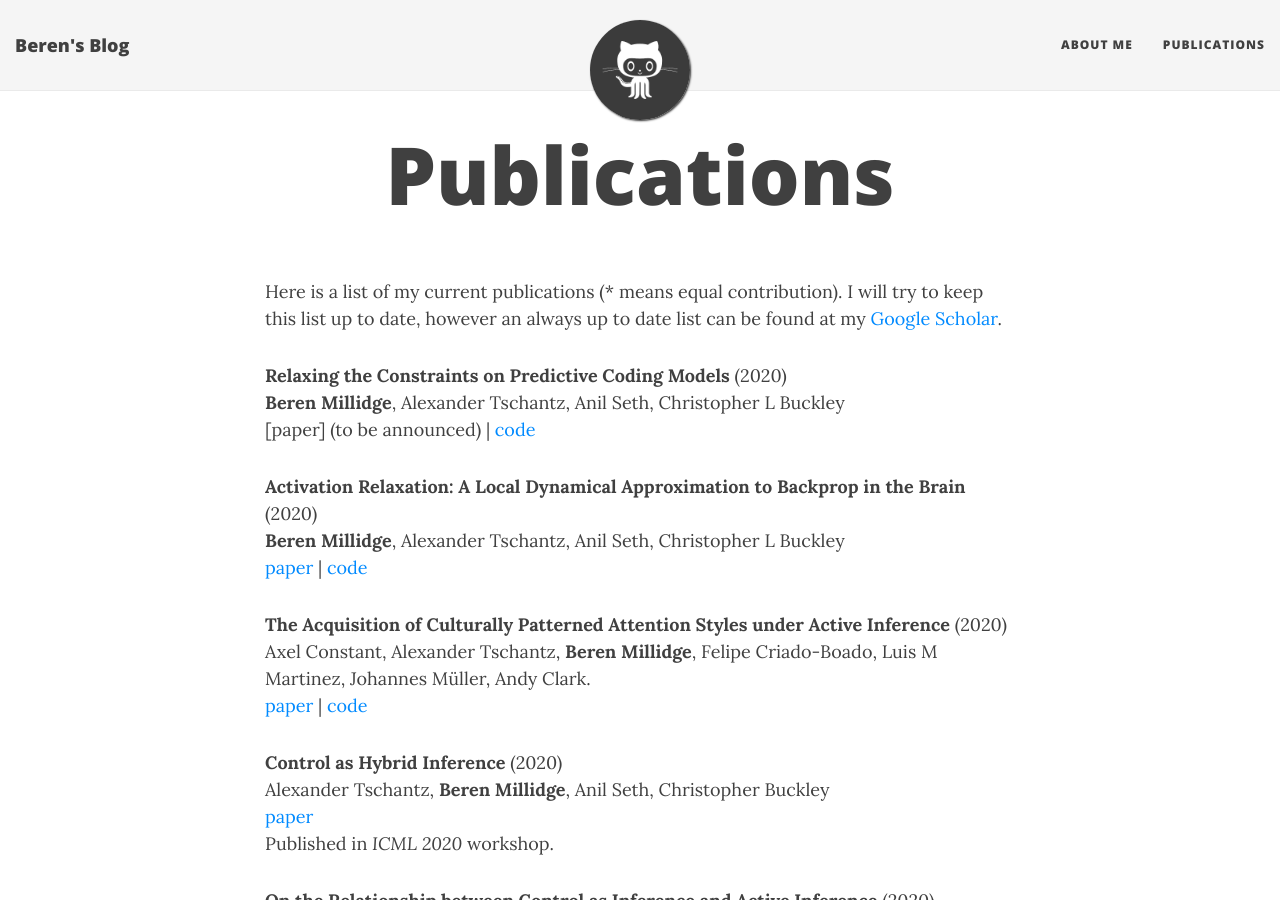
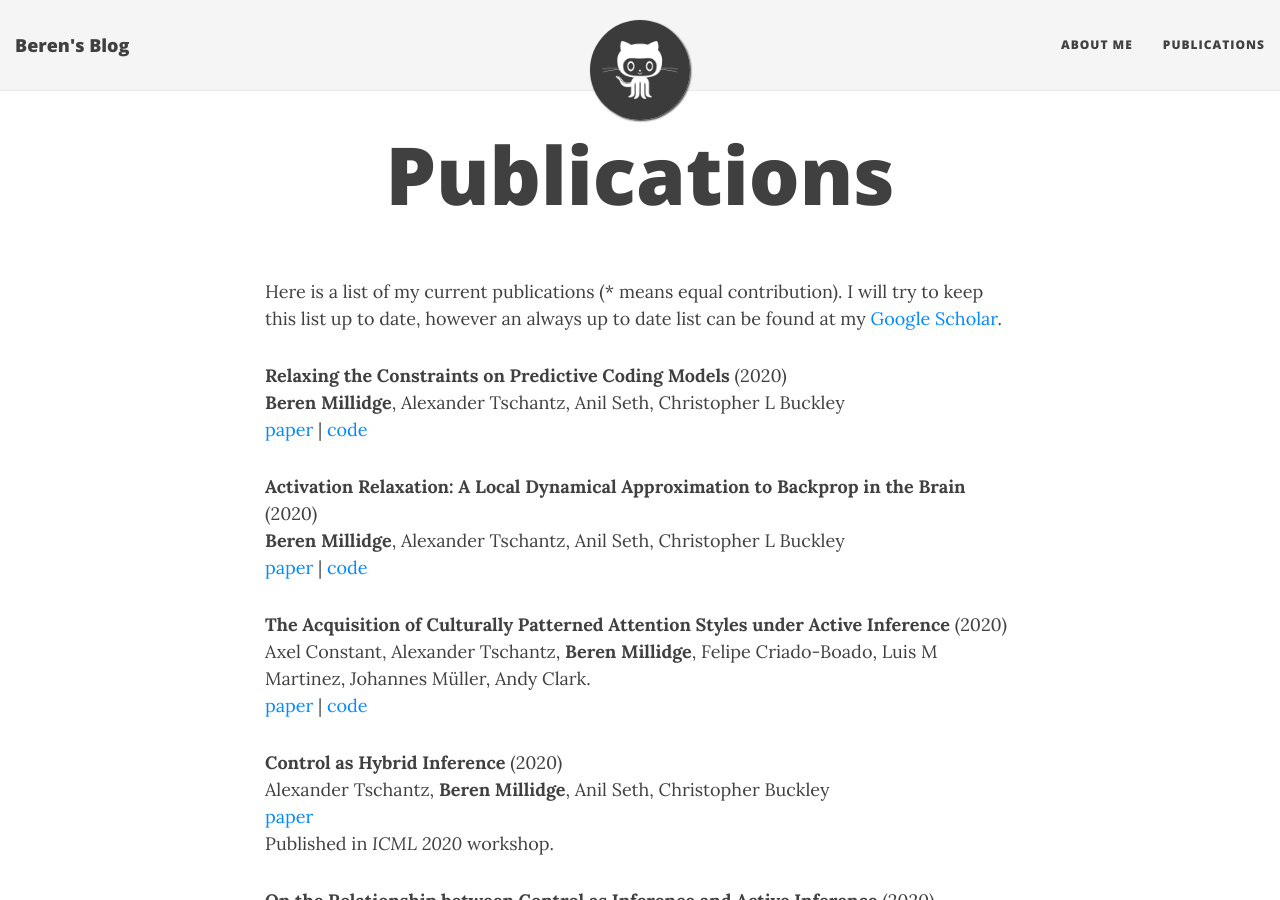
Before and after one commit to BerenMillidge/BerenMillidge.github.io, a Jekyll site: the page built from publications.md, in a window 1280 px wide and 900 px high. Built offline with Jekyll 4.4.1, drawn with Linux system fonts in a browser that asks for light colours; nearby versions of some CDN libraries.

Commit message:
add relaxed PC paper

```diff
--- a/publications.md
+++ b/publications.md
@@ -5,7 +5,7 @@
 
 Here is a list of my current publications (* means equal contribution). I will try to keep this list up to date, however an always up to date list can be found at my [Google Scholar](https://scholar.google.com/citations?user=3GGkFTkAAAAJ&hl=en&oi=ao).
 
-**Relaxing the Constraints on Predictive Coding Models** (2020) <br/> **Beren Millidge**, Alexander Tschantz, Anil Seth, Christopher L Buckley <br/> [paper] (to be announced) \| [code](https://github.com/BerenMillidge/RelaxedPredictiveCoding)
+**Relaxing the Constraints on Predictive Coding Models** (2020) <br/> **Beren Millidge**, Alexander Tschantz, Anil Seth, Christopher L Buckley <br/> [paper](https://arxiv.org/pdf/2010.01047.pdf) \| [code](https://github.com/BerenMillidge/RelaxedPredictiveCoding)
 
 **Activation Relaxation: A Local Dynamical Approximation to Backprop in the Brain** (2020)    <br/> **Beren Millidge**, Alexander Tschantz, Anil Seth, Christopher L Buckley <br/> [paper](https://arxiv.org/abs/2009.05359) \|  [code](https://github.com/BerenMillidge/ActivationRelaxation)
 
```
